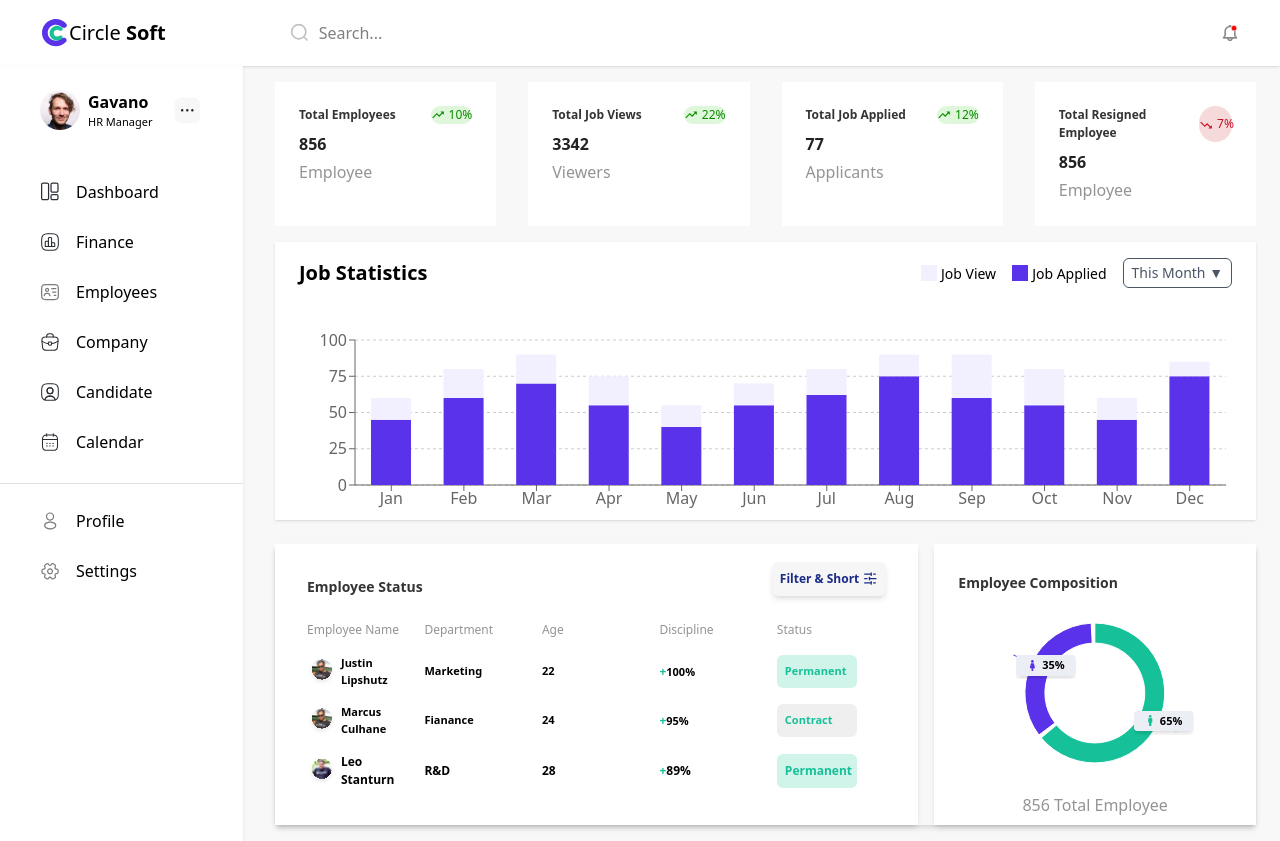
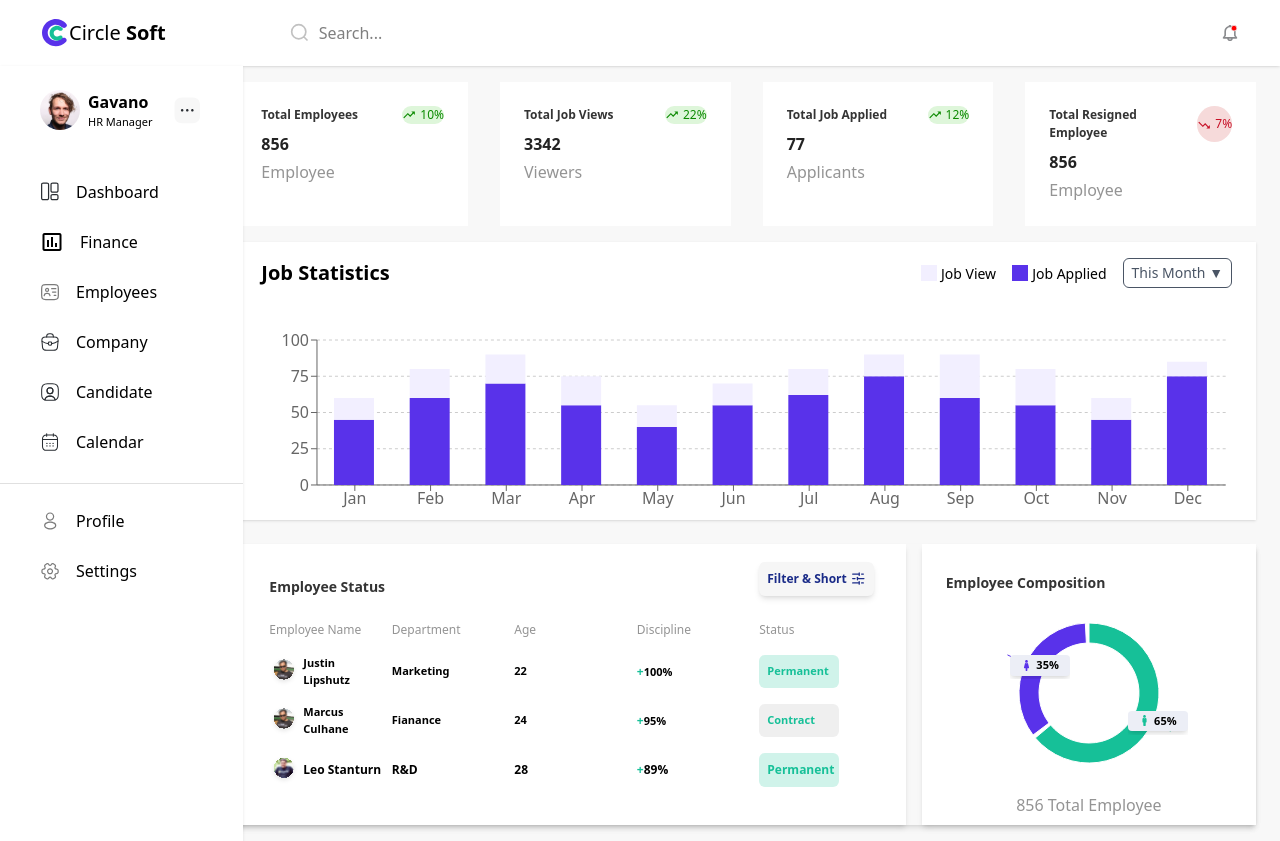
Before and after one commit to alameenbalogun/circleSoft, a Next.js app: page / in a window 1280 px wide. Built offline with nearby package versions, Linux system fonts and the light colour scheme.

Commit message:
change layout

```diff
--- a/app/_compponents/PageLayout.js
+++ b/app/_compponents/PageLayout.js
@@ -1,3 +1,3 @@
 export default function PageLayout({ children }) {
-  return <div className=" mt-[66px] p-4 px-6 ml-[251px]">{children}</div>;
+  return <div className=" mt-[66px] p-4 px-6">{children}</div>;
 }
--- a/app/_compponents/Sidebar.js
+++ b/app/_compponents/Sidebar.js
@@ -1,11 +1,9 @@
-
 import Link from "next/link";
-import Image from "next/image";
-
+import { MdInsertChartOutlined } from "react-icons/md";
 
 export default function SideBar({ children }) {
   return (
-    <div className="mt-[66px] fixed min-h-screen inline-block shadow-sm   bg-white">
+    <div className="mt-[66px] fixed min-h-screen inline-block shadow-sm  bg-white">
       <div className="">
         <div className="flex gap-5  px-10 p-6">
           <div className="flex gap-2 items-center">
@@ -30,14 +28,9 @@ export default function SideBar({ children }) {
                 Dashboard
               </Link>
             </li>
-            <li className="flex items-center gap-4 p-2 group px-10 group-hover:bg-[#F8F8F8] h-[50px] group-hover:text-[#5932EA]">
-              <img
-                src="/finance.svg"
-                alt="finance"
-                width={20}
-                // className="fill-[#5932EA]"
-              />
-              <Link href="/finance" className="text-[16px]">
+            <li className="flex items-center gap-4 p-2 group px-10 hover:bg-[#F8F8F8] h-[50px] hover:text-[#5932EA]">
+              <MdInsertChartOutlined className="w-6 h-6 object-cover" />
+              <Link href="/finance" className="text-[16px] ">
                 Finance
               </Link>
             </li>
--- a/app/layout.js
+++ b/app/layout.js
@@ -11,9 +11,11 @@ export default function RootLayout({ children }) {
     <html lang="en">
       <body className="relative bg-[#f8f8f8]">
         <Header />
-        <div className="grid grid-cols-[auto_1fr]">
-          <SideBar />
-          {children}
+        <div className="flex justify-normal items-start w-full h-dvh">
+          <div className="h-full w-1/5 ">
+            <SideBar />
+          </div>
+          <div className="h-full w-full">{children}</div>
         </div>
       </body>
     </html>
```
